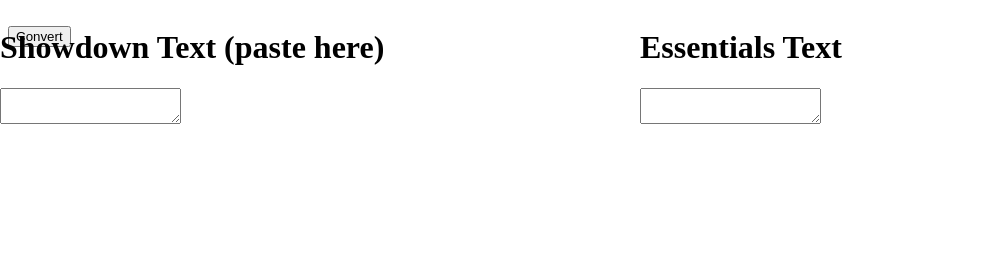
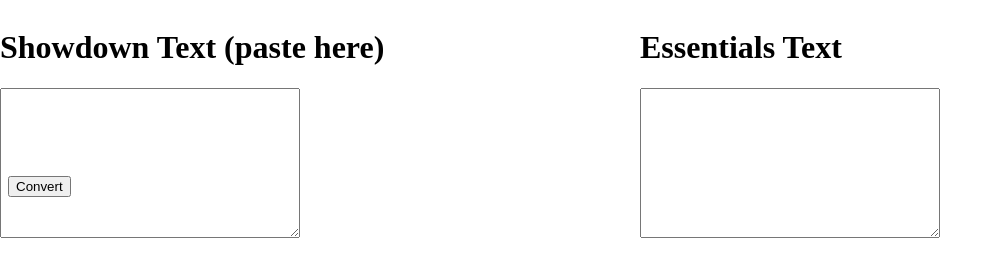
Before and after one commit to http404error/showdown-to-essentials, a plain HTML site: page index.html in a window 1280 px wide. Shown: the whole page, without its empty margins (0-1003 px from the left). Drawn offline with Linux system fonts and the light colour scheme.

Commit message:
Update index.html

```diff
--- a/index.html
+++ b/index.html
@@ -3,14 +3,14 @@
   <body>
     <div class="left-half" style="position: absolute; left: 0px; width: 50%;">
       <h1>Showdown Text (paste here)</h1>
-      <textarea id="showdown-text"></textarea>
+      <textarea id="showdown-text" style="width: 300px; height: 150px; margin-left: auto; margin-right: 0;"></textarea>
     </div>
     <div class="right-half" style="position: absolute; right: 0px; width: 50%;">
       <h1>Essentials Text</h1>
-      <textarea id="essentials-text"></textarea>
+      <textarea id="essentials-text" style="width: 300px; height: 150px; margin-left: 0; margin-right: auto;"></textarea>
     </div>
     <br />
-    <button id="convert" style="margin: auto;">Convert</button>
+    <button id="convert" style="position: absolute; margin: auto; margin-top: 150px;">Convert</button>
     <script src="translator.js"></script>
   </body>
 </html>
```
